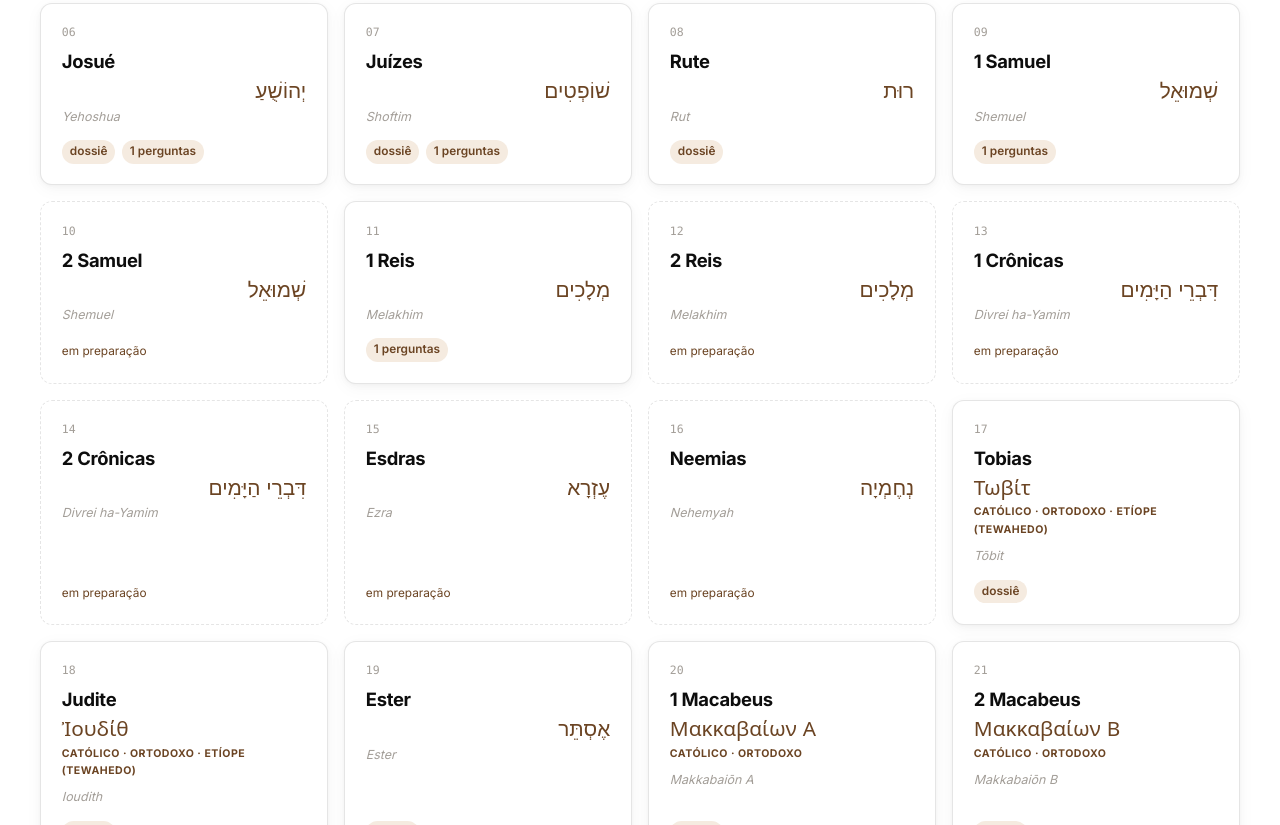
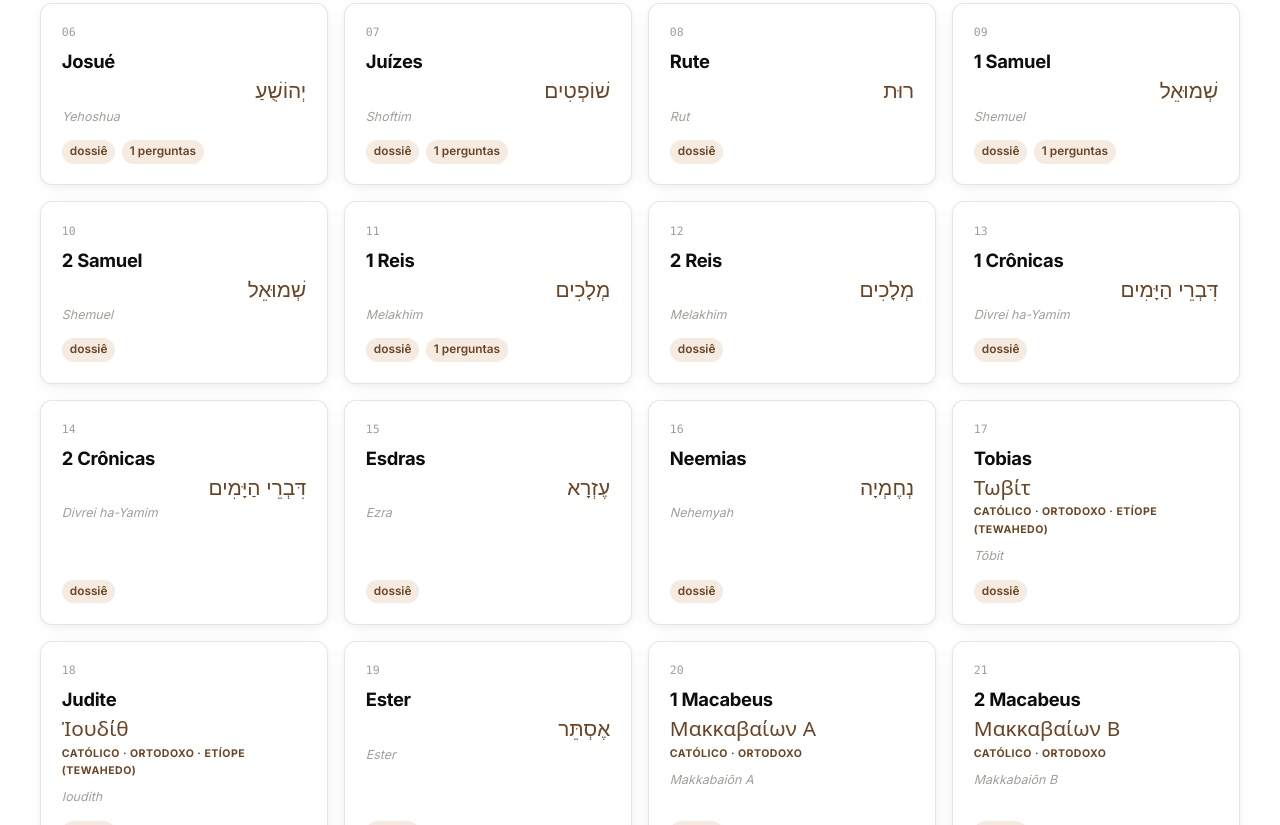
Before and after one commit to belerofonte1973/estudos-antigos, an Astro site: page /biblia in a window 1280 px wide. Shown: the part 1734-2559 px from the top of the page. Built offline with nearby package versions, Linux system fonts and the light colour scheme; Astro itself is replaced by a stand-in of ours.

Commit message:
fix(biblia): considerar dossiês de unidade canônica nos cards de livro
A homepage e /biblia/ calculavam 'tem dossiê?' apenas por id exato
(biblia/<slug>), ignorando dossiês que cobrem vários livros via
frontmatter 'livros' (samuel, reis, cronicas, esdras-neemias). Com isso
8 livros (1-2 Samuel, 1-2 Reis, 1-2 Crônicas, Esdras, Neemias)
renderizavam como 'em preparação' — âncora sem href — apesar de os hubs
existirem e responderem 200. Aplicado o mesmo critério do
getStaticPaths de [livro].astro. Verificado no build: 58/58 cards com
link, 0 'em preparação' na homepage.

```diff
--- a/src/pages/biblia/index.astro
+++ b/src/pages/biblia/index.astro
@@ -22,7 +22,13 @@ const livros = Object.entries(LIVROS)
 		slug,
 		...meta,
 		passagens: passagens.filter((p) => p.data.livro === slug),
-		dossie: dossies.find((d) => d.id === `biblia/${slug}`),
+		/* Dossiê próprio OU dossiê de unidade canônica que cobre este livro
+		   (ex.: `samuel` cobre samuel-1 e samuel-2 via frontmatter `livros`).
+		   Mesmo critério de [livro].astro getStaticPaths — sem isto o card do
+		   livro fica "em preparação" com o hub publicado. */
+		dossie: dossies.find(
+			(d) => d.id === `biblia/${slug}` || d.data.livros.includes(slug)
+		),
 		artigos: artigos.filter((a) => a.data.livro === slug),
 	}))
 	.sort((a, b) => a.ordem - b.ordem);
```
Also changed, not shown: src/pages/index.astro (+7 -1 lines).
